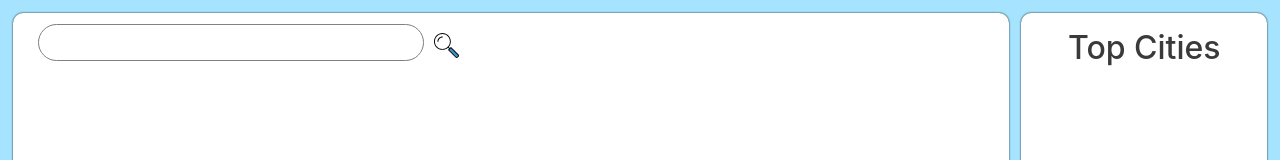
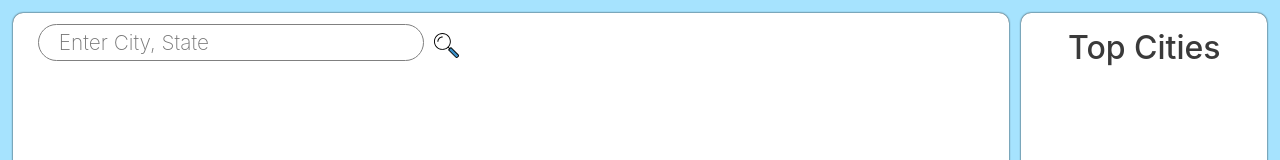
Before and after one commit to MeischkeM91/weather-app, a website built with webpack: page dist/index.html in a window 1280 px wide. Shown: the top 160 px of the page. Built offline with nearby package versions, Linux system fonts and the light colour scheme; no server answers.

Commit message:
Added placeholder to search input

```diff
--- a/dist/index.html
+++ b/dist/index.html
@@ -10,7 +10,7 @@
 <body id="wrapper">
     <div class="weather-content">
         <div class="search-container">
-            <input type="search" name="search" id="search-bar">
+            <input type="search" name="search" id="search-bar" placeholder="Enter City, State">
             <div class="search-icon"></div>
         </div>
         <div class="location-details">
```
